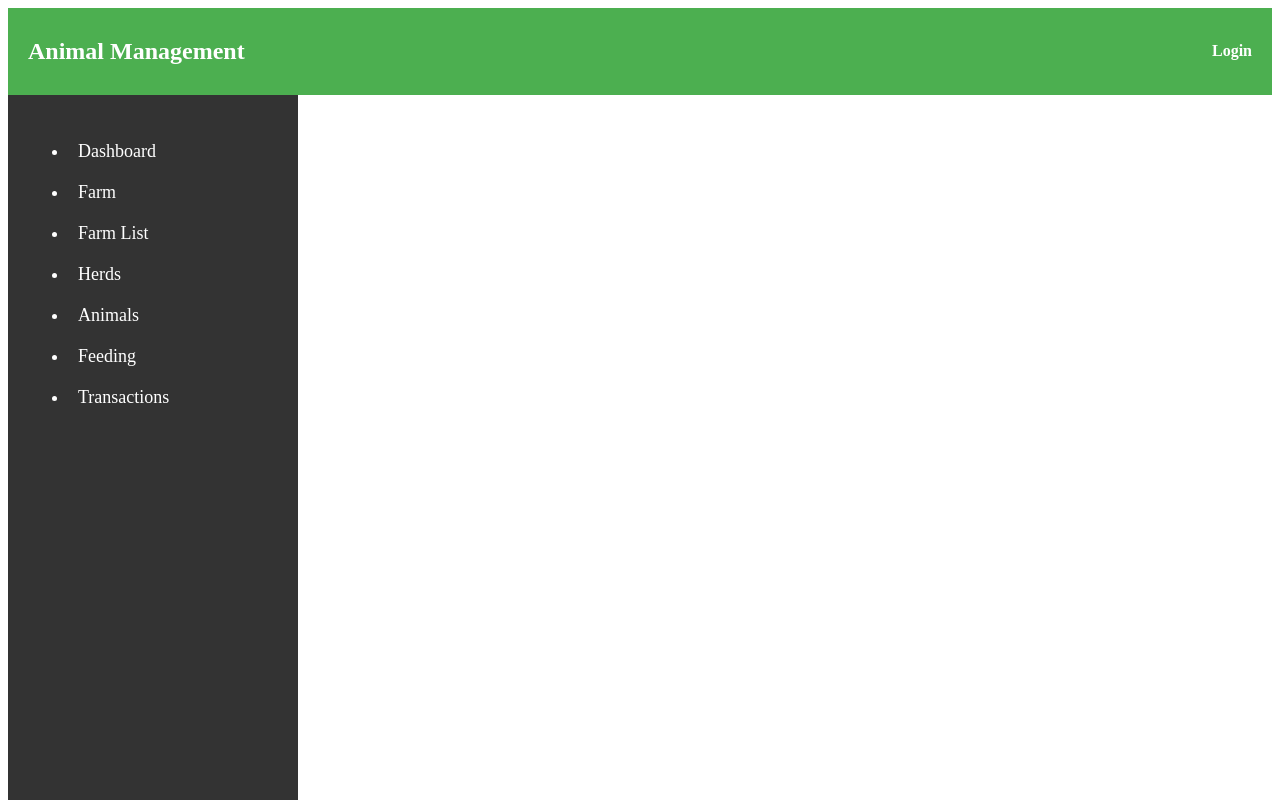
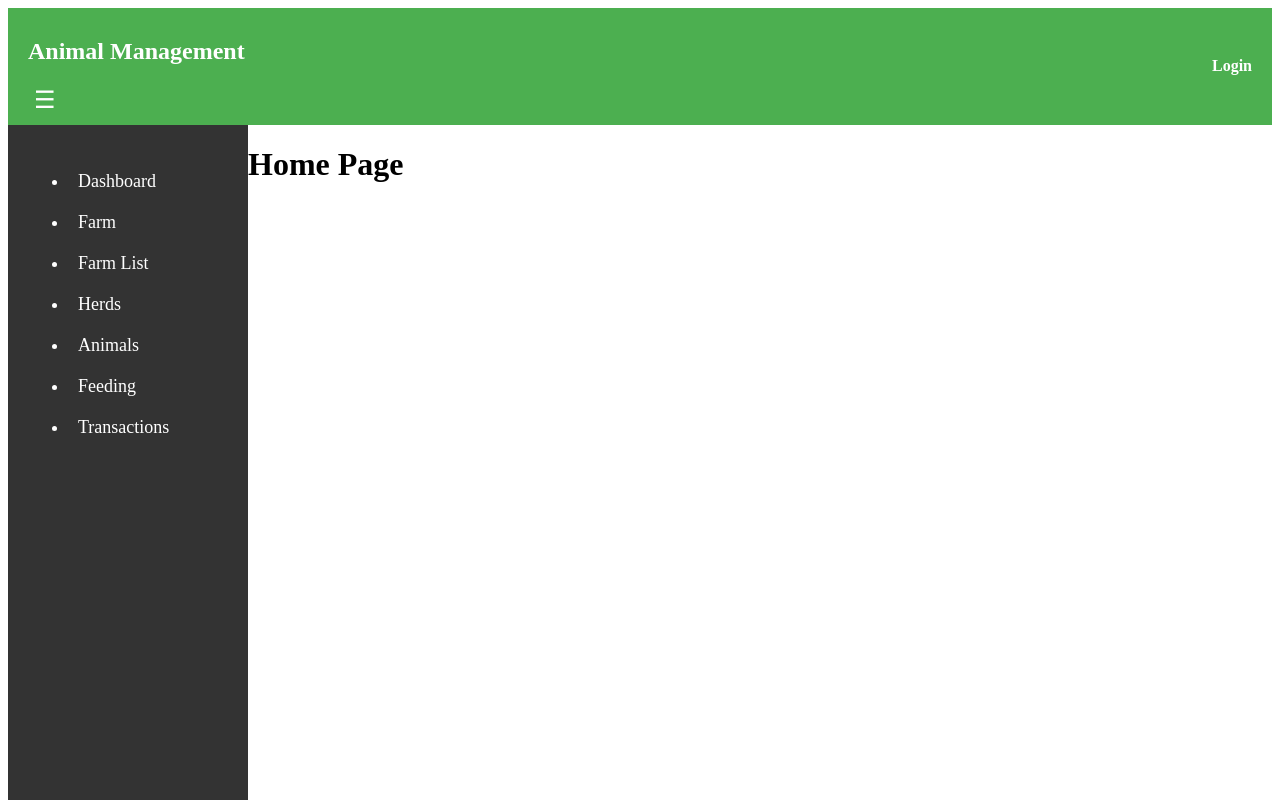
Before and after one commit to ArthurBilyk02/Farm_Management_System, a React (Create React App) app in the folder farm-management-frontend/: page / in a window 1280 px wide. Shown: the top 800 px of the page. Built offline with nearby package versions, Linux system fonts and the light colour scheme.

Commit message:
Updated Navbar

```diff
--- a/farm-management-frontend/src/App.css
+++ b/farm-management-frontend/src/App.css
@@ -36,3 +36,57 @@
     transform: rotate(360deg);
   }
 }
+
+.app-container {
+  display: flex;
+  flex-direction: column;
+  height: 100vh;
+}
+
+.main-layout {
+  display: flex;
+  flex: 1;
+  overflow: hidden;
+}
+
+.sidebar {
+  width: 250px;
+  background: #333;
+  color: white;
+  height: 100%;
+  padding: 20px;
+}
+
+.routes-container {
+  flex: 1;
+  padding: 20px;
+  overflow-y: auto;
+}
+
+.sidebar {
+  width: 250px;
+  background: #333;
+  color: white;
+  height: 100%;
+  padding: 20px;
+  transform: translateX(-100%);
+  animation: slideIn 0.5s forwards;
+}
+
+@keyframes slideIn {
+  to {
+    transform: translateX(0);
+  }
+}
+
+.sidebar a {
+  display: block;
+  padding: 10px;
+  color: white;
+  font-size: 18px;
+  text-decoration: none;
+}
+
+.sidebar a:hover {
+  background-color: #4CAF50;
+}
--- a/farm-management-frontend/src/App.js
+++ b/farm-management-frontend/src/App.js
@@ -14,15 +14,22 @@ import Sidebar from "./components/layout/Sidebar";
 import ProtectedRoutes from "./components/layout/ProtectedRoutes";
 import FarmList from "./components/FarmList";
 import "./App.css";
+import { useState } from "react";
 
 function App() {
+    const [sidebarOpen, setSidebarOpen] = useState(true);
+
+    const toggleSidebar = () => {
+        setSidebarOpen(!sidebarOpen);
+    };
+
     return (
         <AuthProvider>
             <Router>
                 <div className="app-container">
-                    <Navbar />
+                    <Navbar toggleSidebar={toggleSidebar} />
                     <div className="main-layout">
-                        <Sidebar />
+                        <Sidebar isOpen={sidebarOpen} />
                         <Routes>
                             {/* Public Routes */}
                             <Route path="/" element={<Home />} />
--- a/farm-management-frontend/src/components/layout/Navbar.css
+++ b/farm-management-frontend/src/components/layout/Navbar.css
@@ -27,3 +27,16 @@
 .nav-links button:hover {
     text-decoration: underline;
 }
+
+.sidebar-toggle {
+    background: none;
+    border: none;
+    color: white;
+    font-size: 24px;
+    cursor: pointer;
+    margin-right: 15px;
+}
+
+.sidebar-toggle:hover {
+    text-decoration: underline;
+}
--- a/farm-management-frontend/src/components/layout/Navbar.js
+++ b/farm-management-frontend/src/components/layout/Navbar.js
@@ -2,7 +2,7 @@ import { Link, useNavigate } from "react-router-dom";
 import { useAuth } from "../../context/auth/AuthContext";
 import "./Navbar.css";
 
-const Navbar = () => {
+const Navbar = ({ toggleSidebar }) => {
     const { user, logout } = useAuth();
     const navigate = useNavigate();
 
@@ -13,7 +13,13 @@ const Navbar = () => {
 
     return (
         <nav className="navbar">
-            <h1>Animal Management</h1>
+            <div className="navbar-left">
+                <h1>Animal Management</h1>
+                <button className="sidebar-toggle" onClick={toggleSidebar}>
+                    ☰
+                </button>
+            </div>
+
             <div className="nav-links">
                 {user ? (
                     <>
--- a/farm-management-frontend/src/components/layout/Sidebar.css
+++ b/farm-management-frontend/src/components/layout/Sidebar.css
@@ -1,10 +1,23 @@
 .sidebar {
-    width: 250px;
     background: #333;
     color: white;
     height: 100vh;
     padding: 20px;
+    transition: width 0.3s ease;
 }
+
+.sidebar.open {
+    width: 200px;
+}
+
+.sidebar.collapsed {
+    width: 0;
+    padding: 0;
+}
+
+.sidebar.collapsed ul {
+    display: none;
+  }
 
 .sidebar a {
     display: block;
@@ -13,6 +26,7 @@
     font-size: 18px;
     text-decoration: none;
 }
+
 .sidebar a:hover {
     background-color: #4CAF50;
 }
--- a/farm-management-frontend/src/components/layout/Sidebar.js
+++ b/farm-management-frontend/src/components/layout/Sidebar.js
@@ -1,9 +1,9 @@
 import { Link } from "react-router-dom";
 import "./Sidebar.css";
 
-const Sidebar = () => {
+const Sidebar = ({ isOpen }) => {
     return (
-        <div className="sidebar">
+        <div className={`sidebar ${isOpen ? "open" : "collapsed"}`}>
             <ul>
                 <li><Link to="/dashboard">Dashboard</Link></li>
                 <li><Link to="/farm">Farm</Link></li>
```
